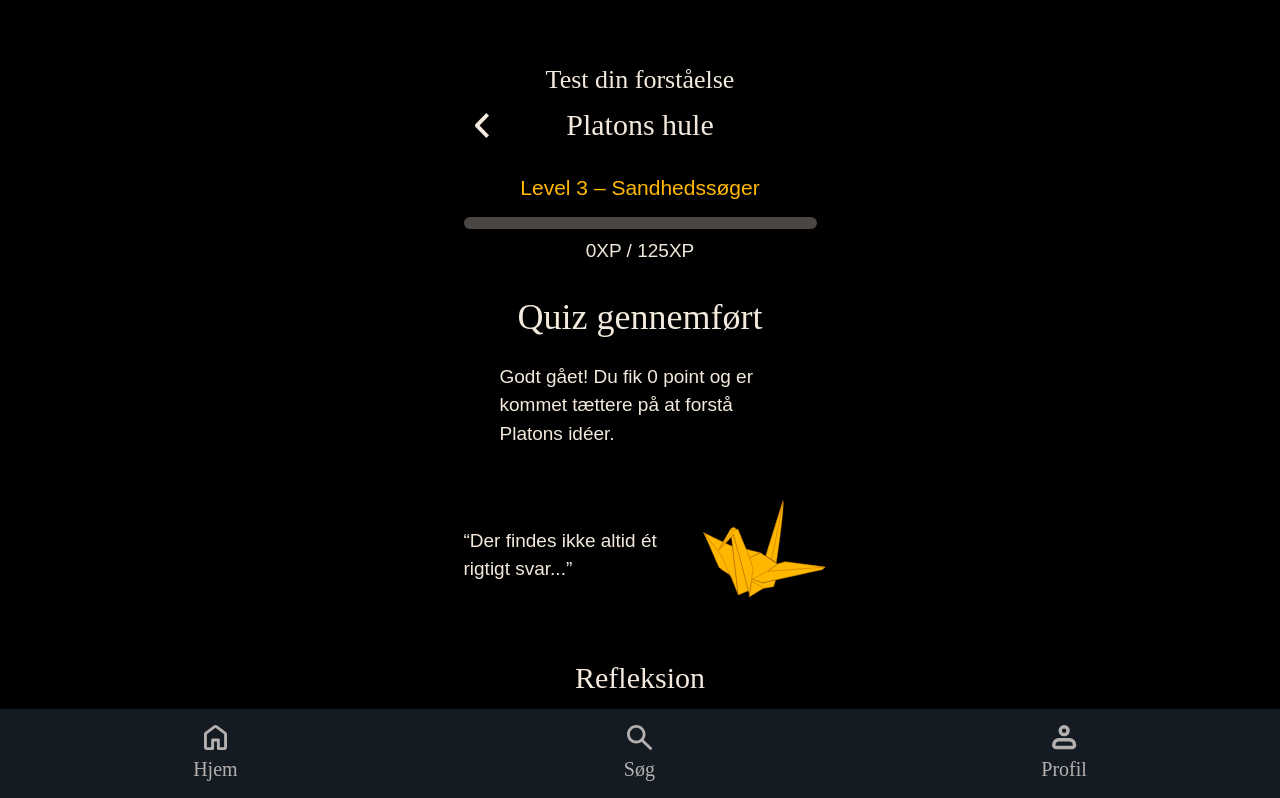
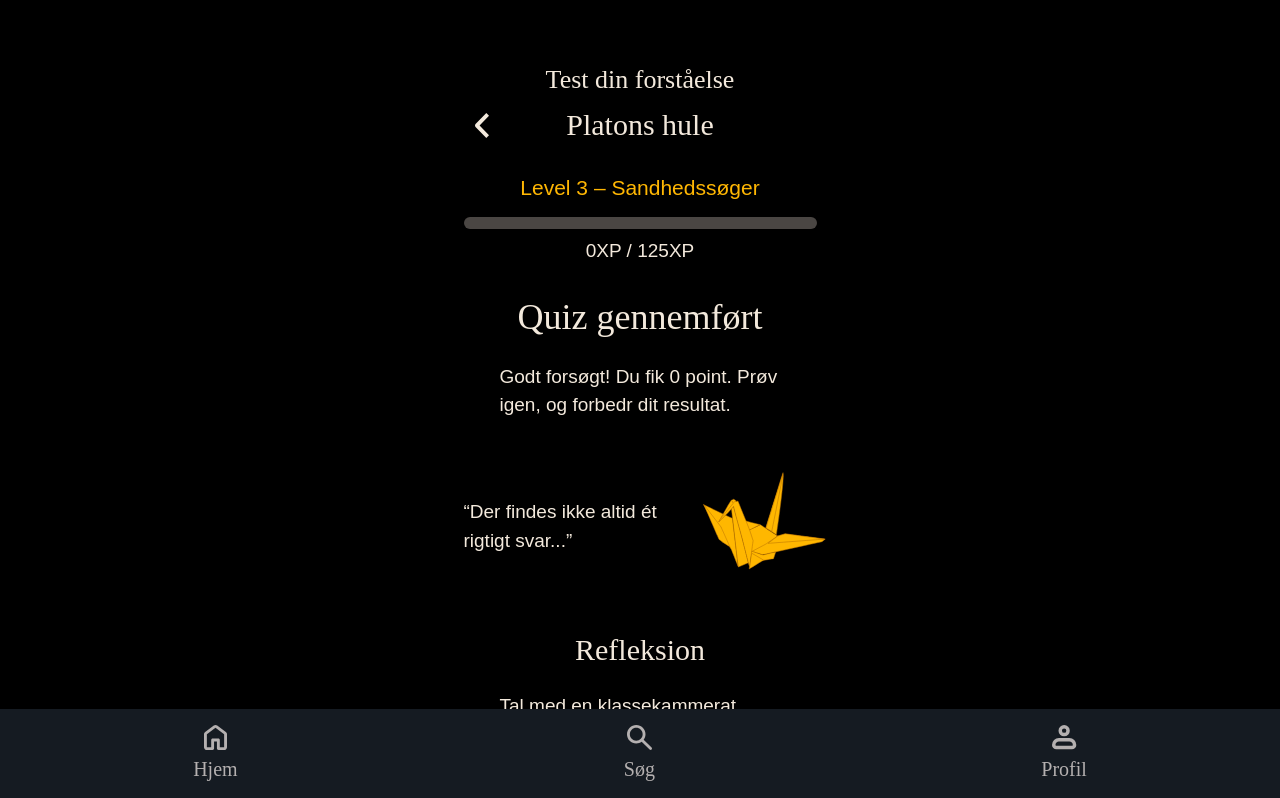
Before and after one commit to SarahNevin/filosofiapp, a React (Vite) app: page /quiz/resultat in a window 1280 px wide. Shown: the top 798 px of the page. Built offline with nearby package versions, Linux system fonts and the light colour scheme; a web font is replaced by a local one.

Commit message:
if-ternary tilføjet: skifter tekst på resultatskærm, alt efter hvor mange point man får

```diff
--- a/src/views/QuizResultatView.jsx
+++ b/src/views/QuizResultatView.jsx
@@ -13,6 +13,8 @@ export default function QuizResultatView() {
     const xp = location.state?.xp || 0;
     const maxXp =  quizData.length * 25;
     const percent = (xp / maxXp) * 100;
+
+    const isGood = xp >= maxXp * 0.6;
 
   const navigate = useNavigate();
   return (
@@ -42,8 +44,9 @@ export default function QuizResultatView() {
             {/* RESULTAT */}
       <Tekstblok title="Quiz gennemført" level="h1">
         <p>
-          Godt gået! Du fik {xp} point og er kommet tættere på at forstå
-          Platons idéer.
+          {isGood
+    ? `Godt gået! Du fik ${xp} point og er kommet tættere på at forstå Platons idéer.`
+    : `Godt forsøgt! Du fik ${xp} point. Prøv igen, og forbedr dit resultat.`}
         </p>
       </Tekstblok>
 
```
